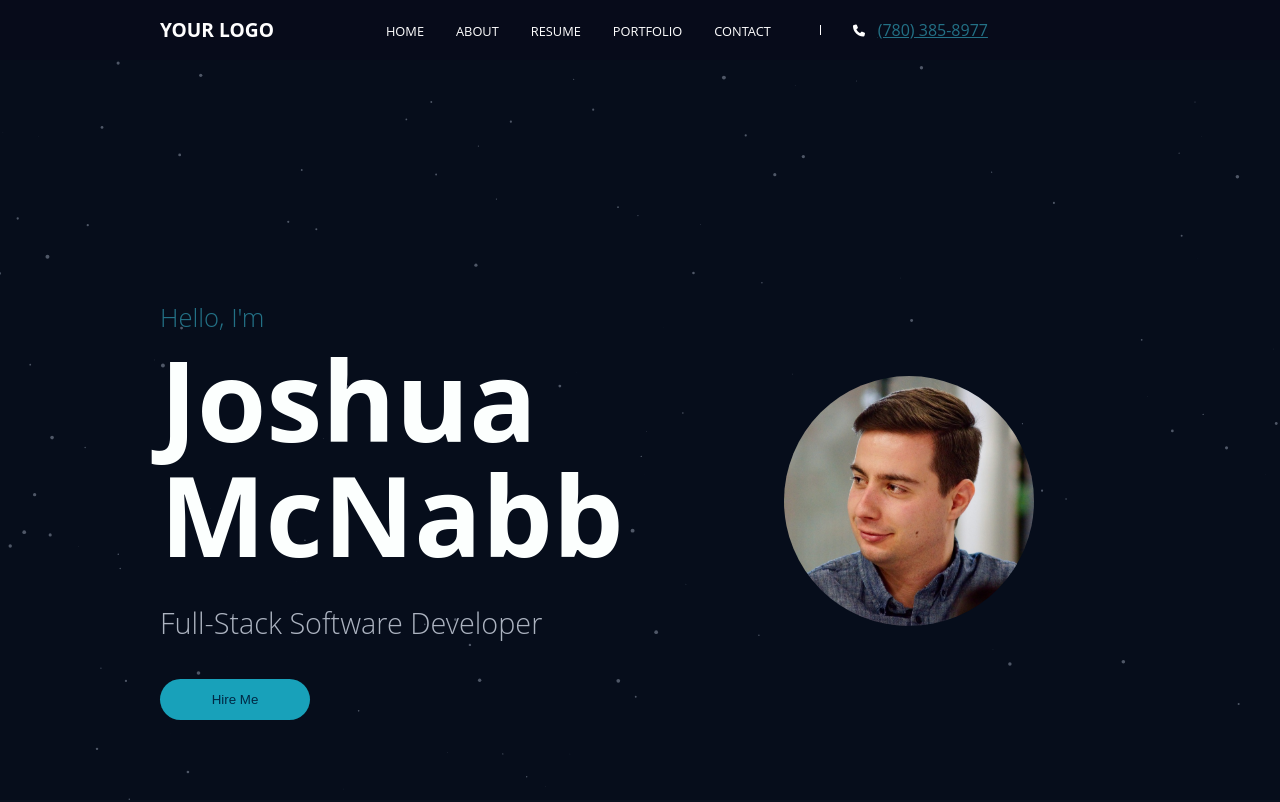
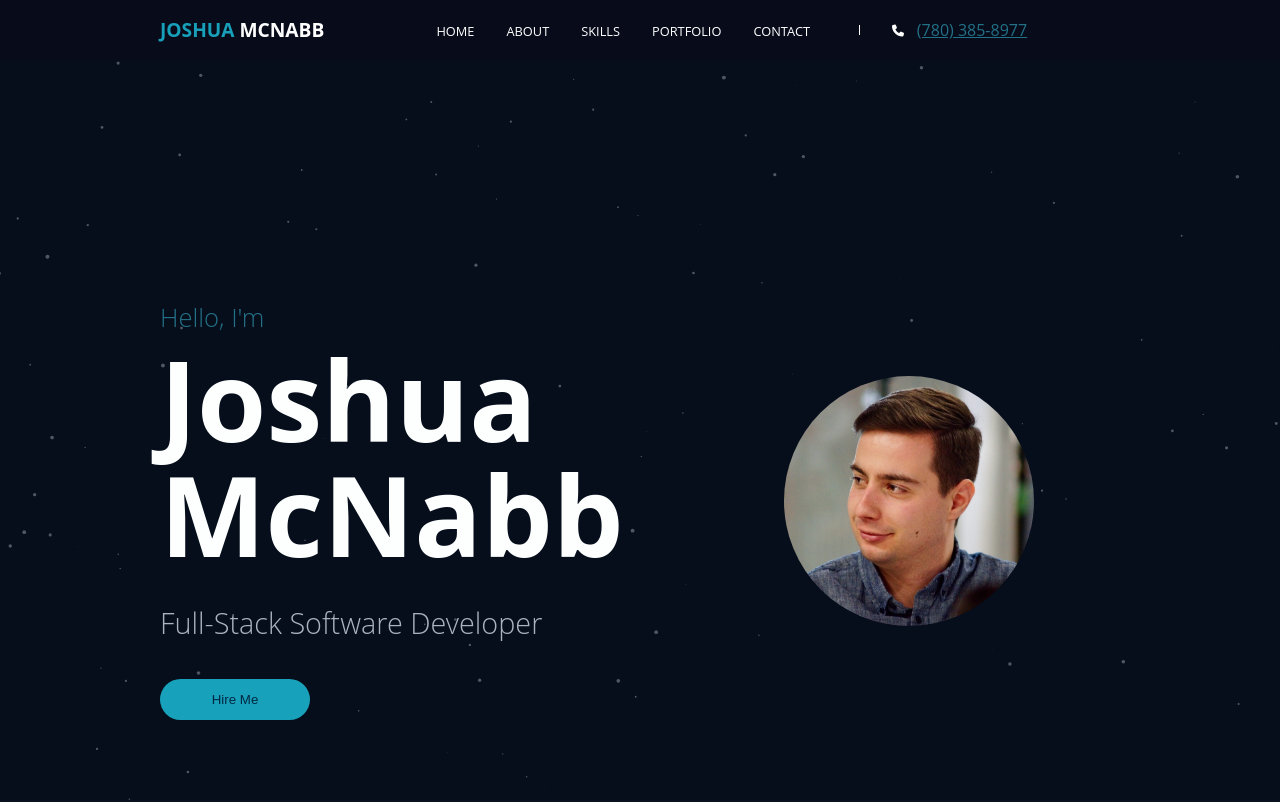
Before and after one commit to JoshuaM1995/portfolio, an Astro site: page / in a window 1280 px wide. Shown: the top 802 px of the page. Built offline with nearby package versions, Linux system fonts and the light colour scheme; Astro itself is replaced by a stand-in of ours.

Commit message:
change logo to say joshua mcnabb

```diff
--- a/src/components/TopNavigation.astro
+++ b/src/components/TopNavigation.astro
@@ -3,14 +3,16 @@ import "../styles/top-navigation.scss";
 ---
 
 <header id="top-navigation">
-  <div class="logo">YOUR LOGO</div>
+  <div class="logo">
+    <span>JOSHUA</span> MCNABB
+  </div>
 
   <div class="top-navigation-right">
     <nav>
       <ul>
         <li><a href="#">Home</a></li>
         <li><a href="#">About</a></li>
-        <li><a href="#">Resume</a></li>
+        <li><a href="#">Skills</a></li>
         <li><a href="#">Portfolio</a></li>
         <li><a href="#">Contact</a></li>
       </ul>
--- a/src/styles/top-navigation.scss
+++ b/src/styles/top-navigation.scss
@@ -9,6 +9,10 @@ header#top-navigation {
     margin-right: 6rem;
     font-weight: bold;
     font-size: 1.2rem;
+
+    span {
+      color: #18a0bb;
+    }
   }
 
   .top-navigation-right {
```
